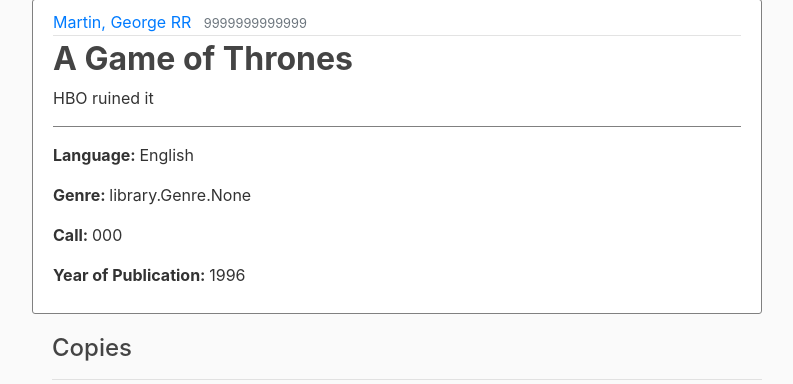
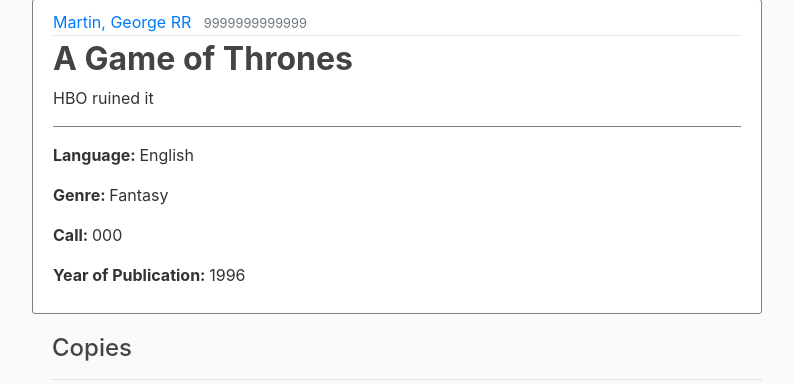
Before and after one commit to LorenzoCA1/SECURDEMP, a Django app: page /book/10/ in a window 1280 px wide. Shown: the part 81-465 px from the top of the page, without its empty margins (53-846 px from the left). Run offline with Django 3.2, Linux system fonts and the light colour scheme; data comes from the database, SQL or seed files in the repository; both versions use the stored data as it was after the commit; some libraries are stand-ins or nearby versions.

Commit message:
Fixed Display Genre

```diff
--- a/library/templates/library/book_detail.html
+++ b/library/templates/library/book_detail.html
@@ -18,7 +18,7 @@
 				<p class="article-content">{{ object.summary }}</p>
 				<hr style="border-color: gray;">
 			    <p class="article-content"><strong>Language: </strong>{{ object.language }}</p>
-			    <p class="article-content"><strong>Genre: </strong>{{ object.genre }}</p>
+			    <p class="article-content"><strong>Genre: </strong>{{ object.display_genre }}</p>
 			    <p class="article-content"><strong>Call: </strong>{{ object.call }}</p>
 			    <p class="article-content"><strong>Year of Publication: </strong>{{ object.year }}</p>
 			  </div>
```
Also changed, not shown: db.sqlite3.
